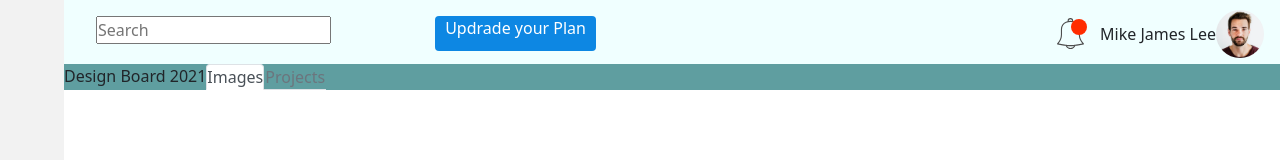
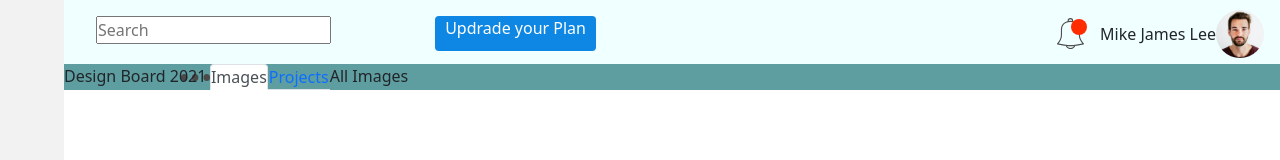
Before and after one commit to injuli/dashboard, an Angular app: page / in a window 1280 px wide. Shown: the top 160 px of the page. Built offline with nearby package versions, Linux system fonts and the light colour scheme.

Commit message:
se cambiaron propiedades bootstrap y cards tabs

```diff
--- a/angular.json
+++ b/angular.json
@@ -89,9 +89,14 @@
                             "src/assets"
                         ],
                         "styles": [
+                            "node_modules/bootstrap/dist/css/bootstrap.min.css",
                             "src/styles.css"
                         ],
-                        "scripts": []
+                        "scripts": [
+                            "node_modules/popper.js/dist/umd/popper.min.js",
+                            "node_modules/jquery/dist/jquery.slim.min.js",
+                            "node_modules/bootstrap/dist/js/bootstrap.min.js"
+                        ]
                     }
                 },
                 "lint": {
--- a/src/app/components/cards/cards.component.css
+++ b/src/app/components/cards/cards.component.css
@@ -2,6 +2,11 @@
     margin: 0;
     padding: 0;
     box-sizing: border-box;
+}
+
+#tabs {
+    display: flex;
+    transform: translate(71rem, 0rem) !important;
 }
 
 .contenedor-cards {
@@ -10,3 +15,12 @@
     margin-left: 4rem;
     background-color: cadetblue;
 }
+
+.design-dots {
+    display: flex;
+    width: 12%;
+    background-image: url('../../../assets/img/SVG/icon_options.svg');
+    background-size: 20%;
+    background-repeat: no-repeat;
+    background-position: right;
+}
--- a/src/app/components/cards/cards.component.html
+++ b/src/app/components/cards/cards.component.html
@@ -1,26 +1,27 @@
 <div class="contenedor-cards">
-    <span>Design Board 2021</span>
-    <ul class="nav nav-tabs">
-        <li class="nav-item">
-            <a class="nav-link active" aria-current="page" href="#">Images</a>
+    <div class="design-dots">
+        <span>Design Board 2021</span>
+    </div>
+    <ul class="nav nav-tabs" id="myTab" role="tablist">
+        <li class="nav-item" role="presentation">
+            <button class="nav-link active" id="home-tab" data-bs-toggle="tab" data-bs-target="#home" type="button" role="tab" aria-controls="home" aria-selected="true">Images</button>
         </li>
-        <!-- <li class="nav-item dropdown">
-            <a class="nav-link dropdown-toggle" data-bs-toggle="dropdown" href="#" role="button" aria-expanded="false">Dropdown</a>
-            <ul class="dropdown-menu">
-                <li><a class="dropdown-item" href="#">Action</a></li>
-                <li><a class="dropdown-item" href="#">Another action</a></li>
-                <li><a class="dropdown-item" href="#">Something else here</a></li>
-                <li>
-                    <hr class="dropdown-divider">
-                </li>
-                <li><a class="dropdown-item" href="#">Separated link</a></li>
-            </ul>
-        </li>
-        <li class="nav-item">
-            <a class="nav-link" href="#">Link</a>
-        </li> -->
-        <li class="nav-item">
-            <a class="nav-link disabled">Projects</a>
+        <li class="nav-item" role="presentation">
+            <button class="nav-link" id="profile-tab" data-bs-toggle="tab" data-bs-target="#profile" type="button" role="tab" aria-controls="profile" aria-selected="false">Projects</button>
         </li>
     </ul>
+    <div class="tab-content" id="myTabContent">
+        <div class="tab-pane fade show active" id="home" role="tabpanel" aria-labelledby="home-tab">
+            <div class="headers-card">
+                <div class="contenedor-titulo">
+                    <span>All Images</span>
+                </div>
+                <div class="contenedor-items">
+
+                </div>
+            </div>
+        </div>
+        <div class="tab-pane fade" id="profile" role="tabpanel" aria-labelledby="profile-tab">...</div>
+
+    </div>
 </div>
```
